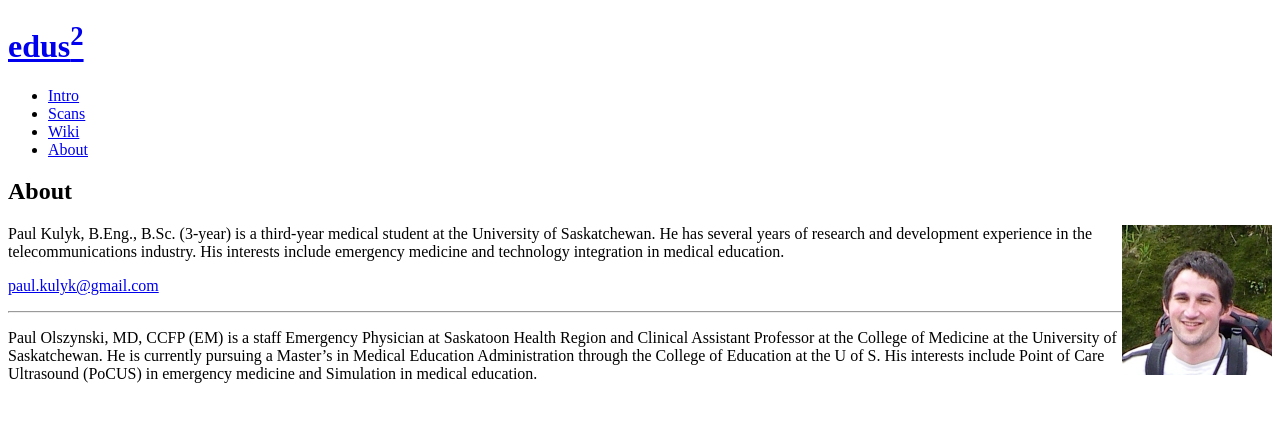
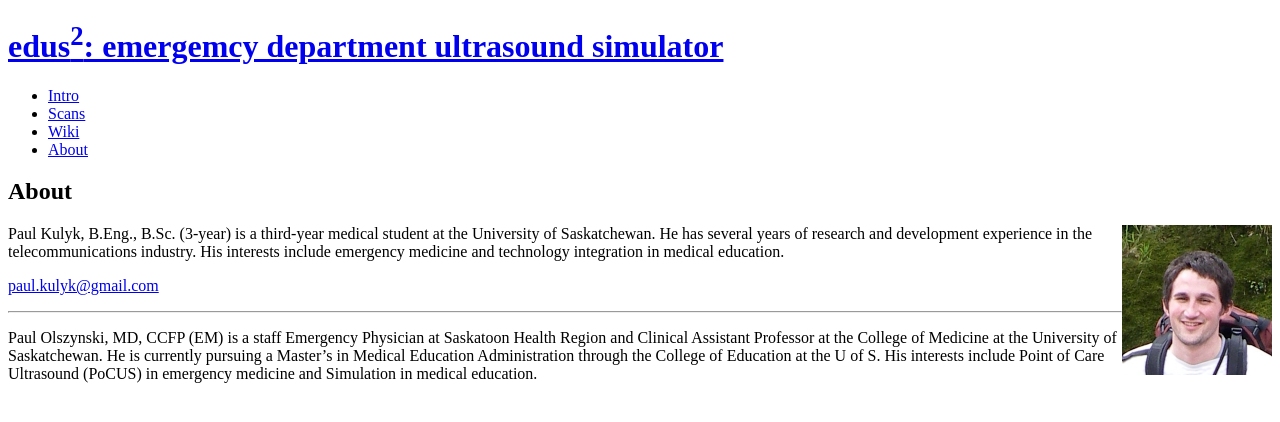
Before and after one commit to asclepius/edus2, a Jekyll site: the page built from about.html, in a window 1280 px wide. Shown: the top 422 px of the page. Built offline with Jekyll 4.4.1, drawn with Linux system fonts in a browser that asks for light colours; Markdown is read by kramdown in place of the engine named in the settings.

Commit message:
Added full description to titlewq

```diff
--- a/_layouts/default.html
+++ b/_layouts/default.html
@@ -8,7 +8,7 @@
     <link href='{{ site.baseurl }}/images/favicon.ico' rel='shortcut icon' type='image/ico'>
   </head>
   <body>
-    <h1><a href="{{ site.baseurl }}">edus<sup>2</sup></a></h1>
+    <h1><a href="{{ site.baseurl }}">edus<sup>2</sup>: emergemcy department ultrasound simulator</a></h1>
     <nav>
       <ul>
         <li><a href="{{ site.baseurl }}">Intro</a></li>
--- a/index.html
+++ b/index.html
@@ -1,6 +1,6 @@
 ---
 layout: default
-title: edus2
+title: edus2: emergency department ultrasound simulator
 ---
 
 <h2>Project Summary</h2>
@@ -26,4 +26,4 @@ The edus<sup>2</sup> plays predetermined video clips of areas of interest throug
   </li>
   {% endfor %}
   </ol--!>
-  {% include footer.html %}
+{% include footer.html %}
```
